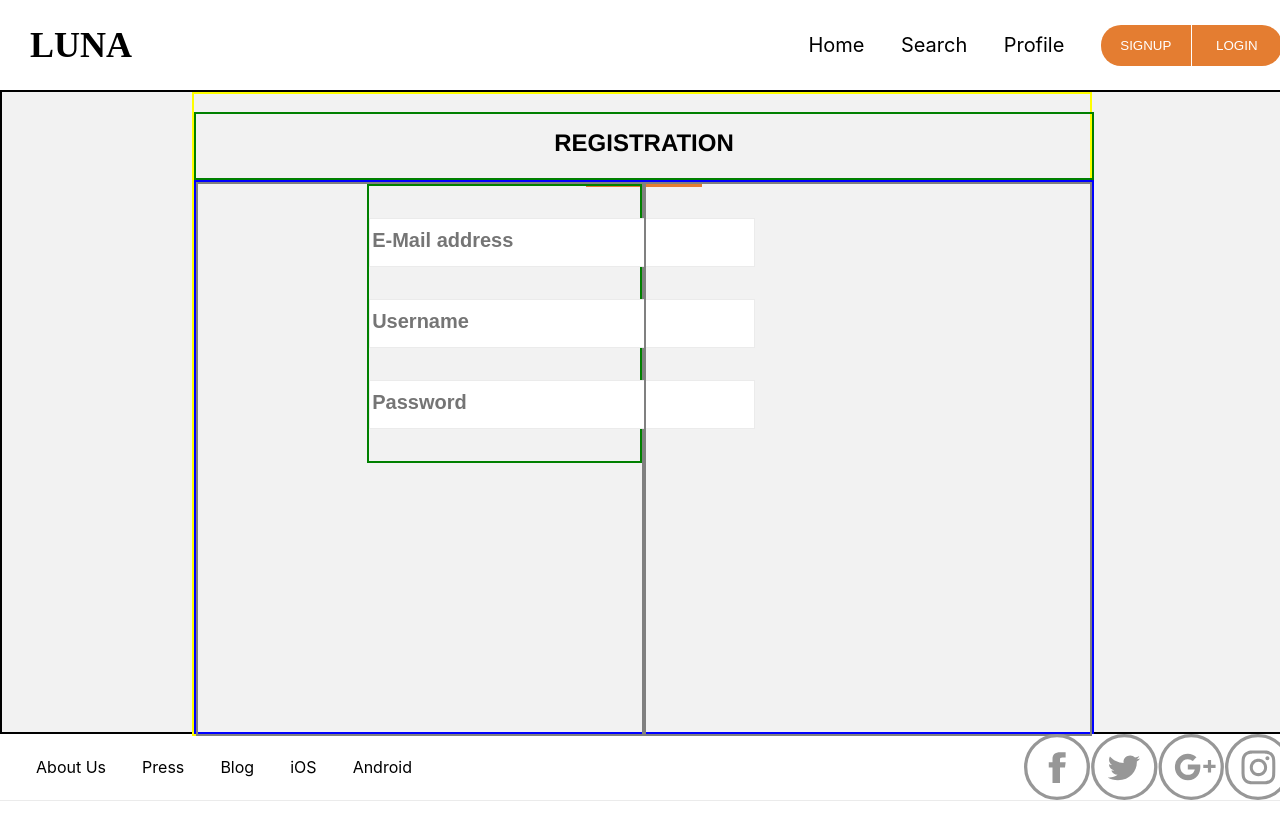
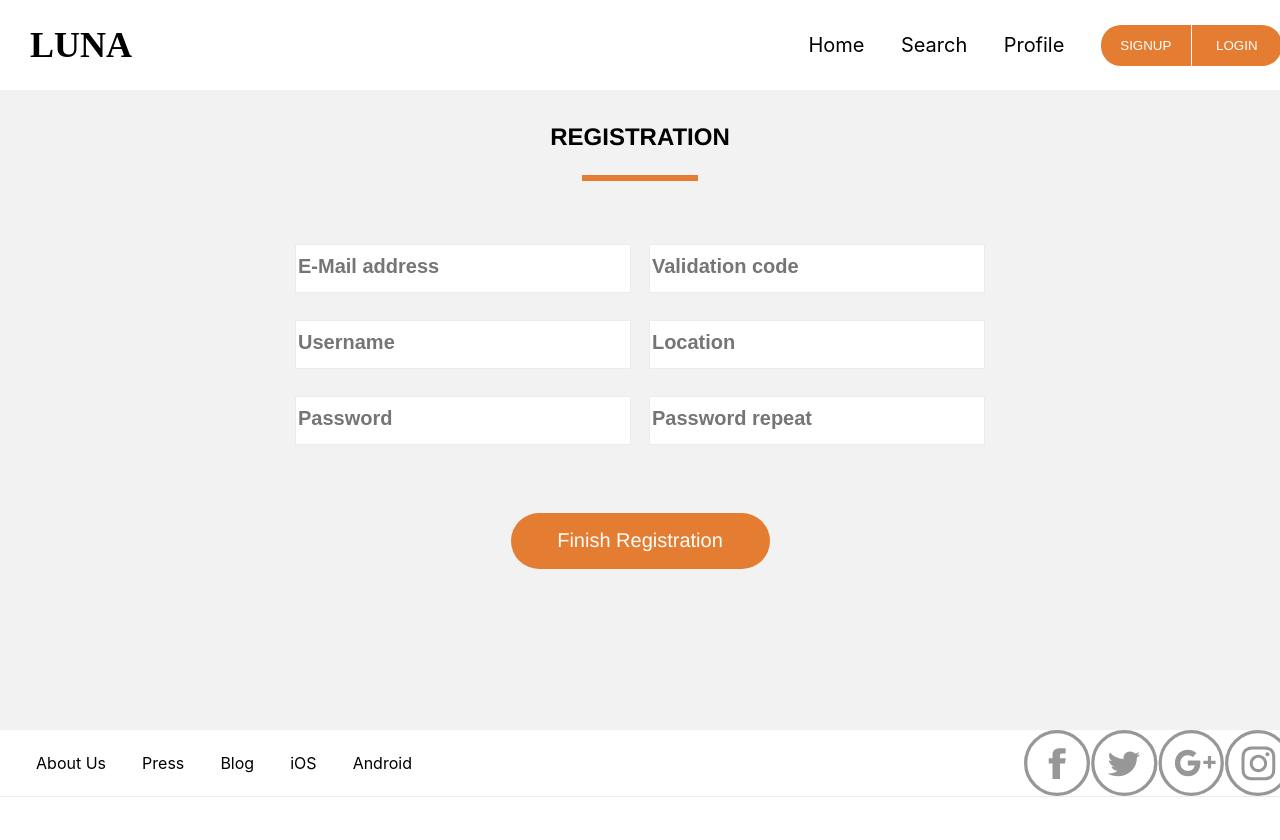
Before and after one commit to AlexNikolov89/Luna-Project, a React (Create React App) app in the folder frontend/: page /verification in a window 1280 px wide. Shown: the top 840 px of the page. Built offline with nearby package versions, Linux system fonts and the light colour scheme.

Commit message:
davidcommit

```diff
--- a/frontend/src/components/Registration/index.js
+++ b/frontend/src/components/Registration/index.js
@@ -7,16 +7,17 @@ import { Link } from 'react-router-dom';
 
 
 export const Registration = () => {
-    const [emailRegistration, setEmailRegistration] = useState();
+    const [emailRegistration, setEmailRegistration] = useState("");
     const [show, setShow] = useState(false)
 
 
     const handleEmailRegistration = (e) => {
+        e.preventDefault();
         setEmailRegistration(e.currentTarget.value);
     }
 
     const handleRegistration = () => {
-        setShow(!show)
+
         const headers = new Headers({
             "Content-type": "application/json"
         })
@@ -28,6 +29,7 @@ export const Registration = () => {
         }
 
         fetch("http://0.0.0.0:8000/backend/api/auth/registration/ ", config)
+            // .then(response => response.json())
             .then(response => {
                 if (response.ok) {
                     return response.json();
--- a/frontend/src/components/Verification/index.js
+++ b/frontend/src/components/Verification/index.js
@@ -16,14 +16,23 @@ export const Verification = () => {
                     </Style.DivVerificationText>
                     <Style.ContentForm>
                         <Style.ContentFormLeftSide>
-                            <Style.ContainerInputFields>
+                            <Style.ContainerInputFieldsLeft>
                                 <Style.InputEmailVerification type="email" placeholder="E-Mail address" />
                                 <Style.InputUserNameVerification type="text" placeholder="Username" />
                                 <Style.InputUsernameVerification type="password" placeholder="Password" />
-                            </Style.ContainerInputFields>
+                            </Style.ContainerInputFieldsLeft>
                         </Style.ContentFormLeftSide>
-                        <Style.ContentFormRightSide></Style.ContentFormRightSide>
+                        <Style.ContentFormRightSide>
+                            <Style.ContainerInputFieldsRight>
+                                <Style.InputVerificationCode type="text" placeholder="Validation code" />
+                                <Style.InputLocationVerification type="text" placeholder="Location" />
+                                <Style.InputPswRepeatVerification type="password" placeholder="Password repeat" />
+                            </Style.ContainerInputFieldsRight>
+                        </Style.ContentFormRightSide>
                     </Style.ContentForm>
+                    <Style.ContentButtonFinishVerification>
+                        <Style.ButtonVerificationFinish>Finish Registration</Style.ButtonVerificationFinish>
+                    </Style.ContentButtonFinishVerification>
                 </Style.ContainerVerificationForm>
             </Style.MainVerification>
             <Footer />
--- a/frontend/src/components/Verification/style.js
+++ b/frontend/src/components/Verification/style.js
@@ -6,7 +6,7 @@ export const MainVerification = styled.section`
     justify-content:center;
     width:100%;
     background: #F2F2F2;
-    border:solid 2px black;
+    // border:solid 2px black;
 `
 
 export const ContainerVerificationForm = styled.section`
@@ -14,40 +14,50 @@ export const ContainerVerificationForm = styled.section`
     flex-direction:column;
     height:100%;
     width:70%;
-    border:solid 2px yellow;
+    // border:solid 2px yellow;
 `
 
 export const ContentForm = styled.section`
     display:flex;
-    height:100%;
+    margin-top:5%;
+    height:40%;
     width:100%;
-    border:solid 2px blue;
+    // border:solid 2px blue;
 `
 export const ContentFormLeftSide = styled.section`
     display:flex;
     justify-content:flex-end;
     height:100%;
-    width:50%;
-    // margin-right:1%;
-    border:solid 2px gray;
+    width:49%;
+    margin-right:1%;
+    // border:solid 2px gray;
 `
 
-export const ContainerInputFields = styled.div`
+export const ContainerInputFieldsLeft = styled.div`
     display:flex;
     flex-direction:column;
     justify-content:space-evenly;
-    height:50%;
-    width:61%;
-    border:solid 2px green;
+    height:100%;
+    width:auto;
+    // border:solid 2px green;
+`
+
+export const ContainerInputFieldsRight = styled.div`
+    display:flex;
+    flex-direction:column;
+    justify-content:space-evenly;
+    height:100%;
+    width:auto;
+    // border:solid 2px yellow;
 `
 
 export const ContentFormRightSide = styled.section`
     display:flex;
-    flex-direction:column;
+    justify-content:flex-start;
     height:100%;
-    width:50%;
-    // margin-left:1%;
-    border:solid 2px gray;
+    width:49%;
+    margin-left:1%;
+    // border:solid 2px gray;
 `
 
 export const DivVerificationText = styled.div`
@@ -58,7 +68,7 @@ export const DivVerificationText = styled.div`
     height:10%;
     width:100%;
     margin-top:2%;
-    border:solid 2px green;
+    // border:solid 2px green;
 `
 export const TextVerification = styled.h1`
     font-family: Helvetica;
@@ -74,7 +84,7 @@ export const Line = styled.line`
 `
 
 const InputEmailVerification = styled.input`
-    width:380px;
+    width:330px;
     height:45px;
     // margin-top:3%;
     border: 1px solid #EBEBEB;
@@ -87,7 +97,7 @@ const InputEmailVerification = styled.input`
 `
 
 const InputUserNameVerification = styled.input`
-    width:380px;
+    width:330px;
     height:45px;
     // margin-top:3%;
     border: 1px solid #EBEBEB;
@@ -101,7 +111,7 @@ const InputUserNameVerification = styled.input`
 
 
 const InputUsernameVerification = styled.input`
-    width:380px;
+    width:330px;
     height:45px;
     // margin-top:3%;
     border: 1px solid #EBEBEB;
@@ -113,8 +123,74 @@ const InputUsernameVerification = styled.input`
     }
 `
 
+const InputVerificationCode = styled.input`
+    width:330px;
+    height:45px;
+    // margin-top:3%;
+    border: 1px solid #EBEBEB;
+    outline:none;
+    ::placeholder,
+    ::-webkit-input-placeholder {
+      font-size:20px;
+      font-weight: bold;
+    }
+`
+
+const InputLocationVerification = styled.input`
+    width:330px;
+    height:45px;
+    // margin-top:3%;
+    border: 1px solid #EBEBEB;
+    outline:none;
+    ::placeholder,
+    ::-webkit-input-placeholder {
+      font-size:20px;
+      font-weight: bold;
+    }
+`
+
+const InputPswRepeatVerification = styled.input`
+    width:330px;
+    height:45px;
+    // margin-top:3%;
+    border: 1px solid #EBEBEB;
+    outline:none;
+    ::placeholder,
+    ::-webkit-input-placeholder {
+      font-size:20px;
+      font-weight: bold;
+    }
+`
+
+const ContentButtonFinishVerification = styled.section`
+    display:flex;
+    justify-content:center;
+    align-items:center;
+    margin-top:4%;
+    height:10%;
+    width:100%;
+    // border:2px solid black;
+`
+
+const ButtonVerificationFinish = styled.button`
+    width:259px;
+    height:56px;
+    border-radius:28px;
+    font-family: Helvetica;
+    font-style: normal;
+    font-weight: normal;
+    font-size: 20px;
+    color:white;
+    background: #E47D31;
+    border:none;
+    outline:none;
+    cursor:pointer;
+`
+
 export default {
     MainVerification, DivVerificationText, TextVerification, Line,
     ContainerVerificationForm, ContentForm, ContentFormLeftSide, ContentFormRightSide,
-    InputEmailVerification, InputUserNameVerification, InputUsernameVerification, ContainerInputFields
+    InputEmailVerification, InputUserNameVerification, InputUsernameVerification, ContainerInputFieldsLeft,
+    InputVerificationCode, InputLocationVerification, InputPswRepeatVerification, ContainerInputFieldsRight,
+    ContentButtonFinishVerification, ButtonVerificationFinish
 }
```
